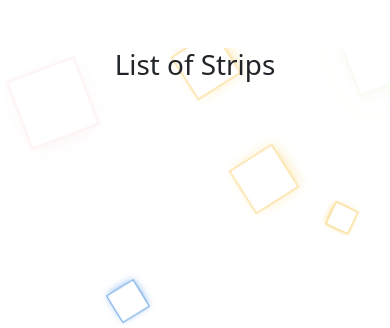
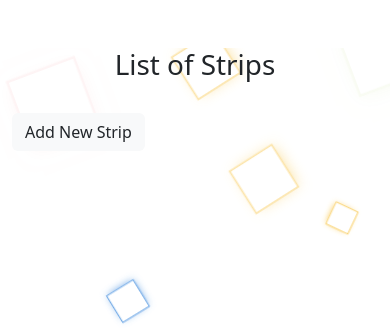
Before and after one commit to radule90/CI_PP__4, a Django app: page /strip-details/ in a window 390 px wide. Shown: the part 66-394 px from the top of the page. Run offline with Django 3.2, Linux system fonts and the light colour scheme; data that the repository does not hold is empty.

Commit message:
Add link for StripDetailCreateView

```diff
--- a/static/css/style.css
+++ b/static/css/style.css
@@ -205,6 +205,14 @@ main {
     color: #86b817;
 }
 
+.btn-grey {
+    background-color: rgb(248, 249, 250);
+}
+
+.btn-grey:hover {
+    border: 1px solid rgb(248, 249, 250);
+}
+
 
 /* Custom Style For Bootstrap Pagination */
 .pagination>li>a {
--- a/stripdetail/templates/stripdetail/strips.html
+++ b/stripdetail/templates/stripdetail/strips.html
@@ -2,8 +2,13 @@
 {% block title %}List of Strips{% endblock title %}
 {%block content %}
 <div class="container-md">
-    <div class="row text-center">
+    <div class="row text-center mb-4">
         <h1>List of Strips</h1>
+    </div>
+    <div class="row justify-content-center my-4">
+        <div class="col-md-2">
+            <a href="{% url 'strip-create' %}" class="btn btn-grey">Add New Strip</a>
+        </div>
     </div>
     <div class="row gap-5 justify-content-center my-auto">
         <div class="row justify-content-evenly gap-5">
```
